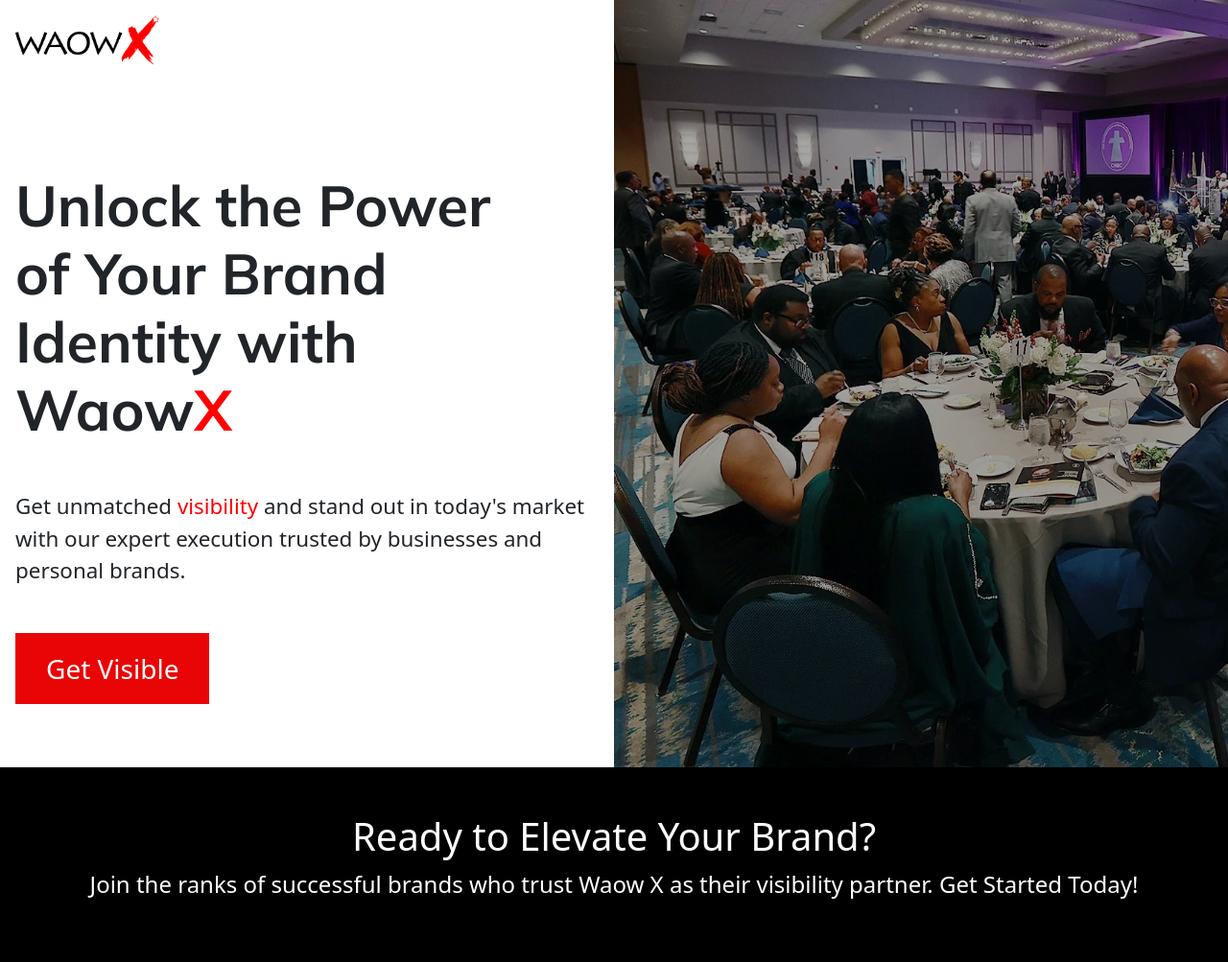
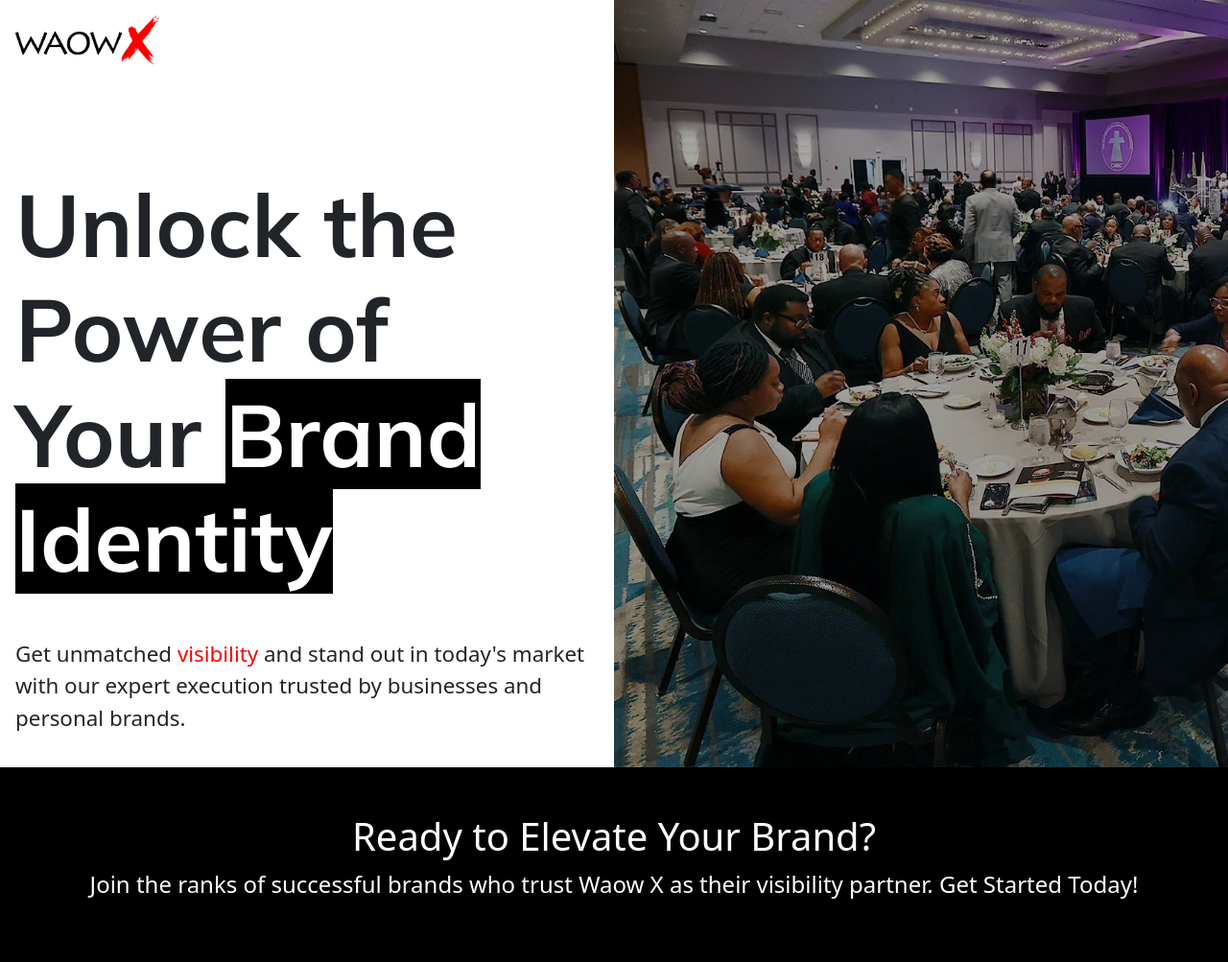
Before and after one commit to Chukason29/woawx_PR, a PHP site: page / in a window 1280 px wide. Shown: the top 1003 px of the page at 96% size. Run offline with PHP 8.4, Linux system fonts and the light colour scheme; some libraries are stand-ins or nearby versions.

Commit message:
ammended the main banner

```diff
--- a/css/styles.css
+++ b/css/styles.css
@@ -44,7 +44,7 @@
 }
 #main-banner-left-writ h1{
     max-width: 90%;
-    font-size: 3.7rem;
+    font-size: 5.7rem;
     font-family: "Mulish", sans-serif;
 }
 #main-banner-left-writ{
--- a/index.html
+++ b/index.html
@@ -19,7 +19,7 @@
             </div>
             <div id="main-banner-left-writ">
                 <h1>
-                    <strong>Unlock the Power of Your Brand Identity with Waow<span style="color: red;">X</span></strong>
+                    <strong>Unlock the Power of Your <span style="background-color: black; color: white">Brand Identity</span></strong>
                 </h1>
                 <p>
                     Get unmatched <span style="color: red;">visibility</span>  and stand out in today's market with our expert execution trusted by businesses and personal brands.
```
